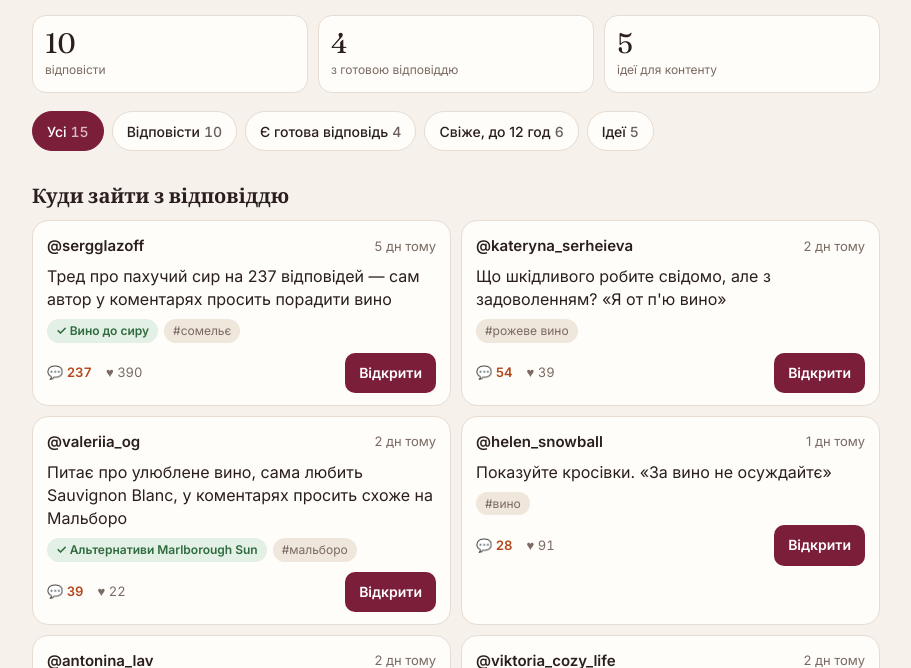
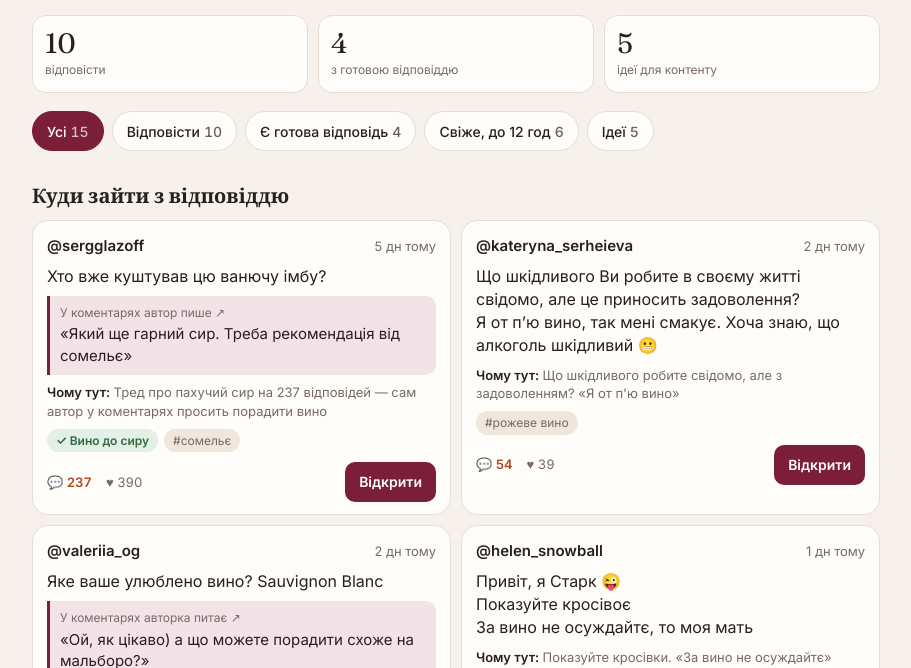
Before and after one commit to SlavaSpark/vyno-threads, a plain HTML site: page index.html in a window 1280 px wide. Shown: the part 132-800 px from the top of the page, without its empty margins (184-1095 px from the left). Drawn offline with Linux system fonts and the light colour scheme.

Commit message:
Update index.html

```diff
--- a/index.html
+++ b/index.html
@@ -45,7 +45,12 @@ h2{font-family:Fraunces,Georgia,serif;font-weight:600;font-size:20px;margin:18px
 .top{display:flex;align-items:center;justify-content:space-between;gap:8px}
 .author{font-weight:600;color:var(--fg);text-decoration:none;word-break:break-all}
 .age{color:var(--muted);font-size:13px;white-space:nowrap}
-.topic{margin:0;font-size:16px}
+.text{margin:0;font-size:16px;white-space:pre-line;overflow-wrap:anywhere}
+.note{margin:0;font-size:13px;color:var(--muted)}
+.note b{font-weight:600;color:var(--fg)}
+.ctx{display:block;border-left:3px solid var(--wine);background:var(--wine-soft);border-radius:0 10px 10px 0;padding:8px 10px;text-decoration:none;color:var(--fg)}
+.ctx small{display:block;color:var(--muted);font-size:12px;margin-bottom:2px}
+.ctx span{font-size:15px;white-space:pre-line}
 .tags{display:flex;flex-wrap:wrap;gap:6px}
 .tag{background:var(--chip);color:var(--muted);border-radius:999px;padding:3px 9px;font-size:12px}
 .tag.ans{background:var(--ok-soft);color:var(--ok);font-weight:600}
@@ -104,7 +109,10 @@ function card(t){
   m.append(r,el('span','', '♥ '+fmt.format(t.likes)));
   const o=el('a','open','Відкрити');o.href=t.url;o.target='_blank';o.rel='noopener';
   b.append(m,o);
-  c.append(top,el('p','topic',t.topic),tags,b);
+  const parts=[top,el('p','text',t.text||t.topic)];
+  if(t.context){const x=el('a','ctx');x.href=t.context.url;x.target='_blank';x.rel='noopener';x.append(el('small','',t.context.label+' ↗'),el('span','','«'+t.context.text+'»'));parts.push(x);}
+  if(t.text&&t.topic){const n=el('p','note');n.append(el('b','','Чому тут: '),document.createTextNode(t.topic));parts.push(n);}
+  c.append(...parts,tags,b);
   return c;
 }
 function render(){
```
